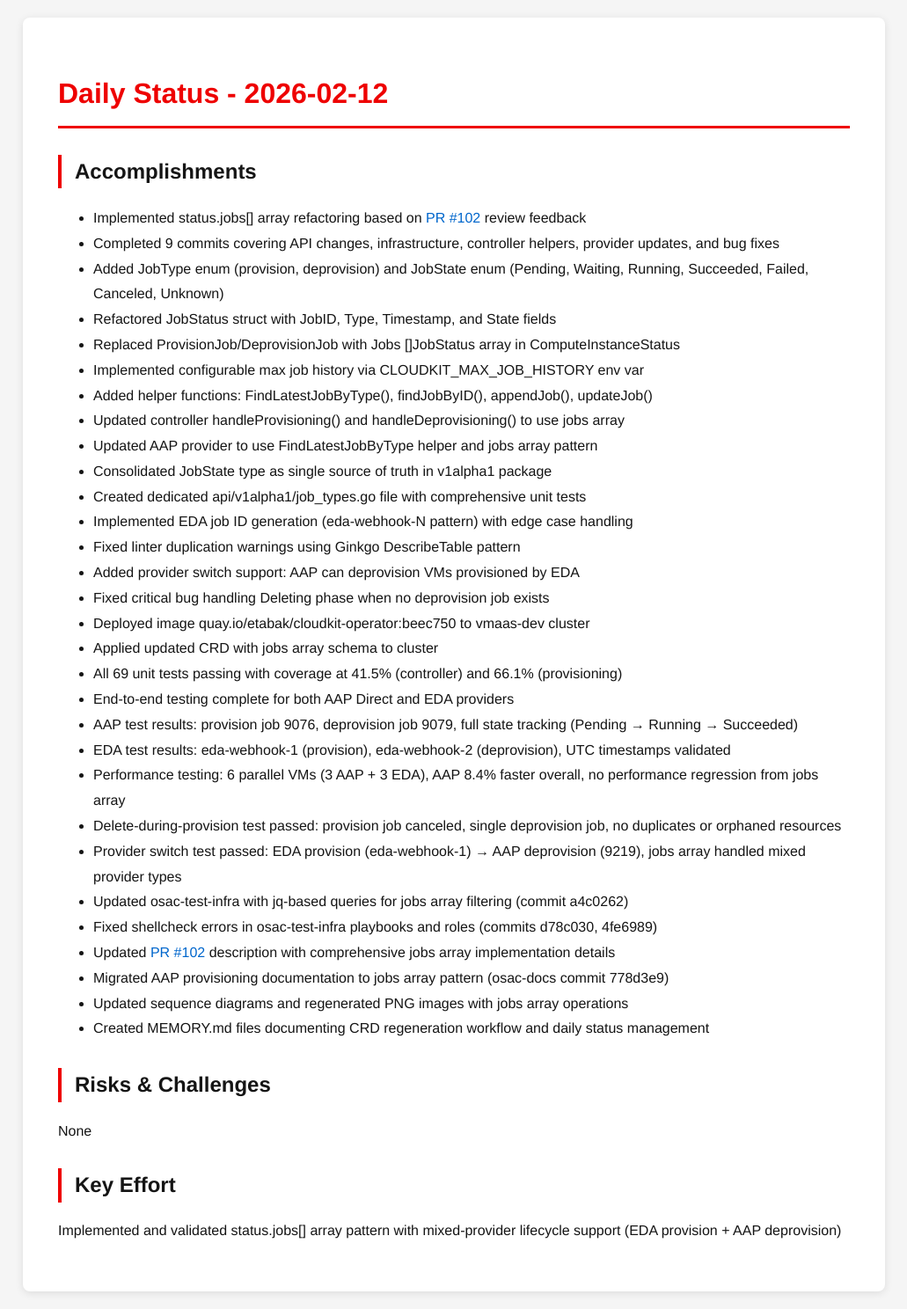
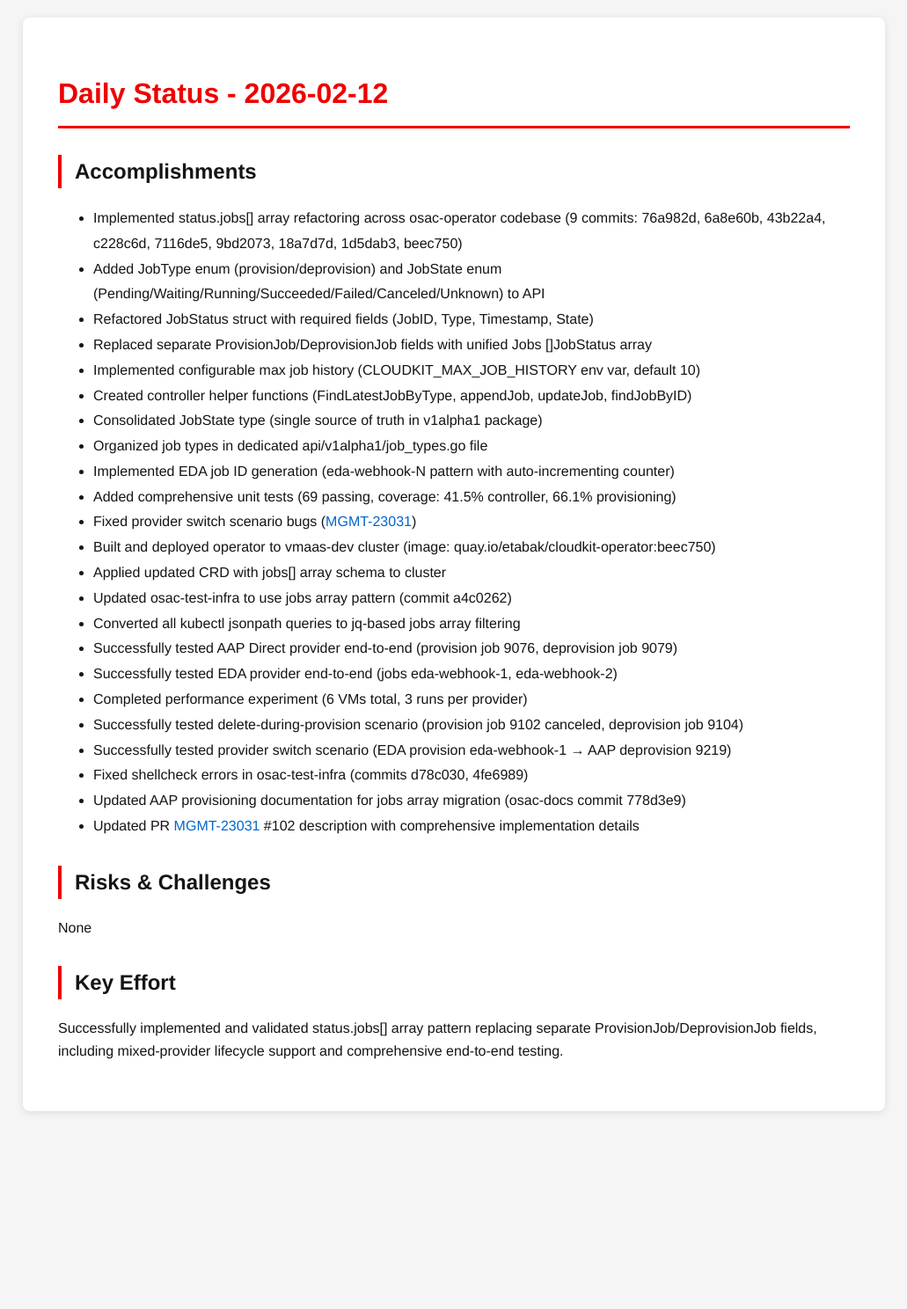
Before and after one commit to tzvatot/daily-status, a Jekyll site: the page built from 2026-02-12.md, in a window 1280 px wide. Shown: the whole page at 88% size, without its empty margins (124-1155 px from the left). Built offline with Jekyll 4.4.1, drawn with Linux system fonts in a browser that asks for light colours; after the commit the page ends 1283 px from its top, so only the background shows below that.

Commit message:
Daily status update - 2026-02-12

```diff
--- a/2026-02-12.md
+++ b/2026-02-12.md
@@ -7,39 +7,32 @@ date: 2026-02-12
 # Daily Status - 2026-02-12
 
 ## Accomplishments
-- Implemented status.jobs[] array refactoring based on [PR #102](https://issues.redhat.com/browse/MGMT-102) review feedback
-- Completed 9 commits covering API changes, infrastructure, controller helpers, provider updates, and bug fixes
-- Added JobType enum (provision, deprovision) and JobState enum (Pending, Waiting, Running, Succeeded, Failed, Canceled, Unknown)
-- Refactored JobStatus struct with JobID, Type, Timestamp, and State fields
-- Replaced ProvisionJob/DeprovisionJob with Jobs []JobStatus array in ComputeInstanceStatus
-- Implemented configurable max job history via CLOUDKIT_MAX_JOB_HISTORY env var
-- Added helper functions: FindLatestJobByType(), findJobByID(), appendJob(), updateJob()
-- Updated controller handleProvisioning() and handleDeprovisioning() to use jobs array
-- Updated AAP provider to use FindLatestJobByType helper and jobs array pattern
-- Consolidated JobState type as single source of truth in v1alpha1 package
-- Created dedicated api/v1alpha1/job_types.go file with comprehensive unit tests
-- Implemented EDA job ID generation (eda-webhook-N pattern) with edge case handling
-- Fixed linter duplication warnings using Ginkgo DescribeTable pattern
-- Added provider switch support: AAP can deprovision VMs provisioned by EDA
-- Fixed critical bug handling Deleting phase when no deprovision job exists
-- Deployed image quay.io/etabak/cloudkit-operator:beec750 to vmaas-dev cluster
-- Applied updated CRD with jobs array schema to cluster
-- All 69 unit tests passing with coverage at 41.5% (controller) and 66.1% (provisioning)
-- End-to-end testing complete for both AAP Direct and EDA providers
-- AAP test results: provision job 9076, deprovision job 9079, full state tracking (Pending → Running → Succeeded)
-- EDA test results: eda-webhook-1 (provision), eda-webhook-2 (deprovision), UTC timestamps validated
-- Performance testing: 6 parallel VMs (3 AAP + 3 EDA), AAP 8.4% faster overall, no performance regression from jobs array
-- Delete-during-provision test passed: provision job canceled, single deprovision job, no duplicates or orphaned resources
-- Provider switch test passed: EDA provision (eda-webhook-1) → AAP deprovision (9219), jobs array handled mixed provider types
-- Updated osac-test-infra with jq-based queries for jobs array filtering (commit a4c0262)
-- Fixed shellcheck errors in osac-test-infra playbooks and roles (commits d78c030, 4fe6989)
-- Updated [PR #102](https://issues.redhat.com/browse/MGMT-102) description with comprehensive jobs array implementation details
-- Migrated AAP provisioning documentation to jobs array pattern (osac-docs commit 778d3e9)
-- Updated sequence diagrams and regenerated PNG images with jobs array operations
-- Created MEMORY.md files documenting CRD regeneration workflow and daily status management
+- Implemented status.jobs[] array refactoring across osac-operator codebase (9 commits: 76a982d, 6a8e60b, 43b22a4, c228c6d, 7116de5, 9bd2073, 18a7d7d, 1d5dab3, beec750)
+- Added JobType enum (provision/deprovision) and JobState enum (Pending/Waiting/Running/Succeeded/Failed/Canceled/Unknown) to API
+- Refactored JobStatus struct with required fields (JobID, Type, Timestamp, State)
+- Replaced separate ProvisionJob/DeprovisionJob fields with unified Jobs []JobStatus array
+- Implemented configurable max job history (CLOUDKIT_MAX_JOB_HISTORY env var, default 10)
+- Created controller helper functions (FindLatestJobByType, appendJob, updateJob, findJobByID)
+- Consolidated JobState type (single source of truth in v1alpha1 package)
+- Organized job types in dedicated api/v1alpha1/job_types.go file
+- Implemented EDA job ID generation (eda-webhook-N pattern with auto-incrementing counter)
+- Added comprehensive unit tests (69 passing, coverage: 41.5% controller, 66.1% provisioning)
+- Fixed provider switch scenario bugs ([MGMT-23031](https://issues.redhat.com/browse/MGMT-23031))
+- Built and deployed operator to vmaas-dev cluster (image: quay.io/etabak/cloudkit-operator:beec750)
+- Applied updated CRD with jobs[] array schema to cluster
+- Updated osac-test-infra to use jobs array pattern (commit a4c0262)
+- Converted all kubectl jsonpath queries to jq-based jobs array filtering
+- Successfully tested AAP Direct provider end-to-end (provision job 9076, deprovision job 9079)
+- Successfully tested EDA provider end-to-end (jobs eda-webhook-1, eda-webhook-2)
+- Completed performance experiment (6 VMs total, 3 runs per provider)
+- Successfully tested delete-during-provision scenario (provision job 9102 canceled, deprovision job 9104)
+- Successfully tested provider switch scenario (EDA provision eda-webhook-1 → AAP deprovision 9219)
+- Fixed shellcheck errors in osac-test-infra (commits d78c030, 4fe6989)
+- Updated AAP provisioning documentation for jobs array migration (osac-docs commit 778d3e9)
+- Updated PR [MGMT-23031](https://issues.redhat.com/browse/MGMT-23031) #102 description with comprehensive implementation details
 
 ## Risks & Challenges
 None
 
 ## Key Effort
-Implemented and validated status.jobs[] array pattern with mixed-provider lifecycle support (EDA provision + AAP deprovision)
+Successfully implemented and validated status.jobs[] array pattern replacing separate ProvisionJob/DeprovisionJob fields, including mixed-provider lifecycle support and comprehensive end-to-end testing.
```
